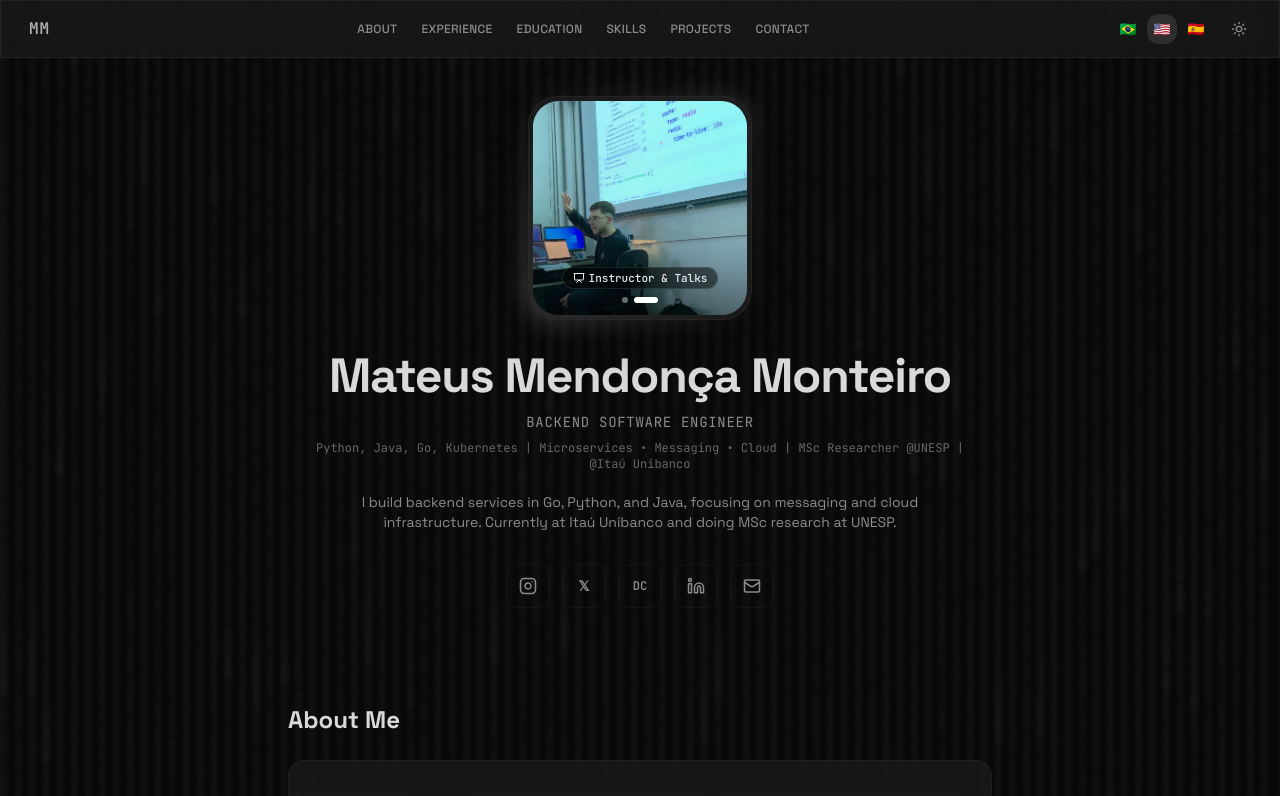
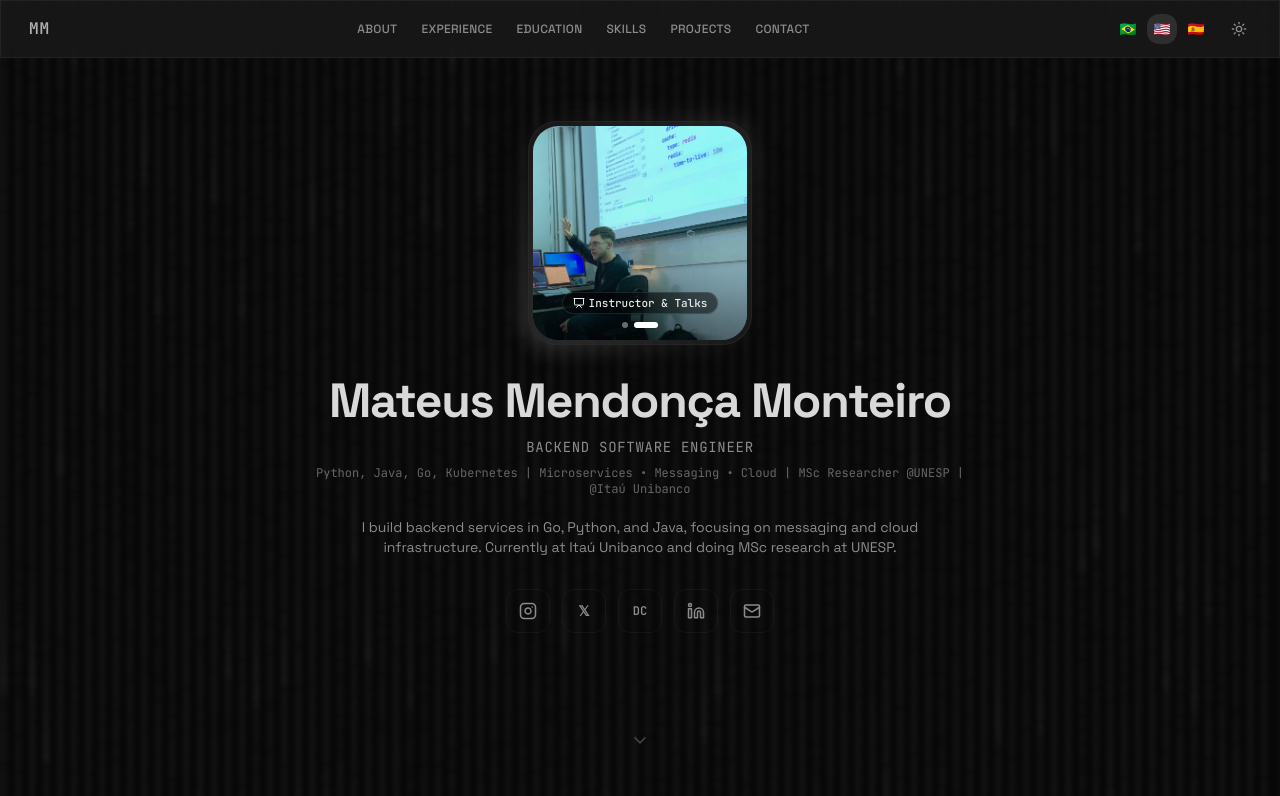
Before and after one commit to mateusememe/whoami, a React (Vite) app: page / in a window 1280 px wide. Shown: the top 796 px of the page. Built offline with nearby package versions, Linux system fonts and the light colour scheme; the HTML template or start-up script is replaced by a standard one.

Commit message:
🎨 feat(hero): make introduction fill full initial viewport (100dvh) with subtle scroll indicator

```diff
--- a/src/components/sections/HeroSection.tsx
+++ b/src/components/sections/HeroSection.tsx
@@ -1,4 +1,4 @@
-import { Instagram, Mail, Linkedin, Github } from "lucide-react";
+import { ChevronDown, Instagram, Mail, Linkedin, Github } from "lucide-react";
 import { useLanguage } from "@/contexts/LanguageContext";
 import { socialLinks, type SocialLink } from "@/data/portfolio";
 import ProfileCarousel from "@/components/ProfileCarousel";
@@ -31,8 +31,8 @@ const HeroSection = () => {
   );
 
   return (
-    <section className="flex items-center justify-center relative z-10 px-4 sm:px-6 pt-20 sm:pt-24 pb-8 sm:pb-12">
-      <div className="text-center max-w-3xl mx-auto animate-fade-in">
+    <section className="min-h-[100dvh] flex flex-col items-center justify-center relative z-10 px-4 sm:px-6 pt-16 sm:pt-20 pb-12">
+      <div className="text-center max-w-3xl mx-auto animate-fade-in my-auto">
         {/* Profile Avatar & Teaching Carousel */}
         <ProfileCarousel />
 
@@ -67,6 +67,16 @@ const HeroSection = () => {
           ))}
         </div>
       </div>
+
+      {/* Subtle animated scroll down indicator */}
+      <a
+        href="#about"
+        aria-label="Rolar para a seção sobre mim"
+        className="mt-auto pt-4 flex flex-col items-center text-muted-foreground/50 hover:text-foreground transition-colors group focus:outline-none"
+      >
+        <span className="sr-only">Scroll down</span>
+        <ChevronDown size={20} className="animate-bounce" />
+      </a>
     </section>
   );
 };
```
